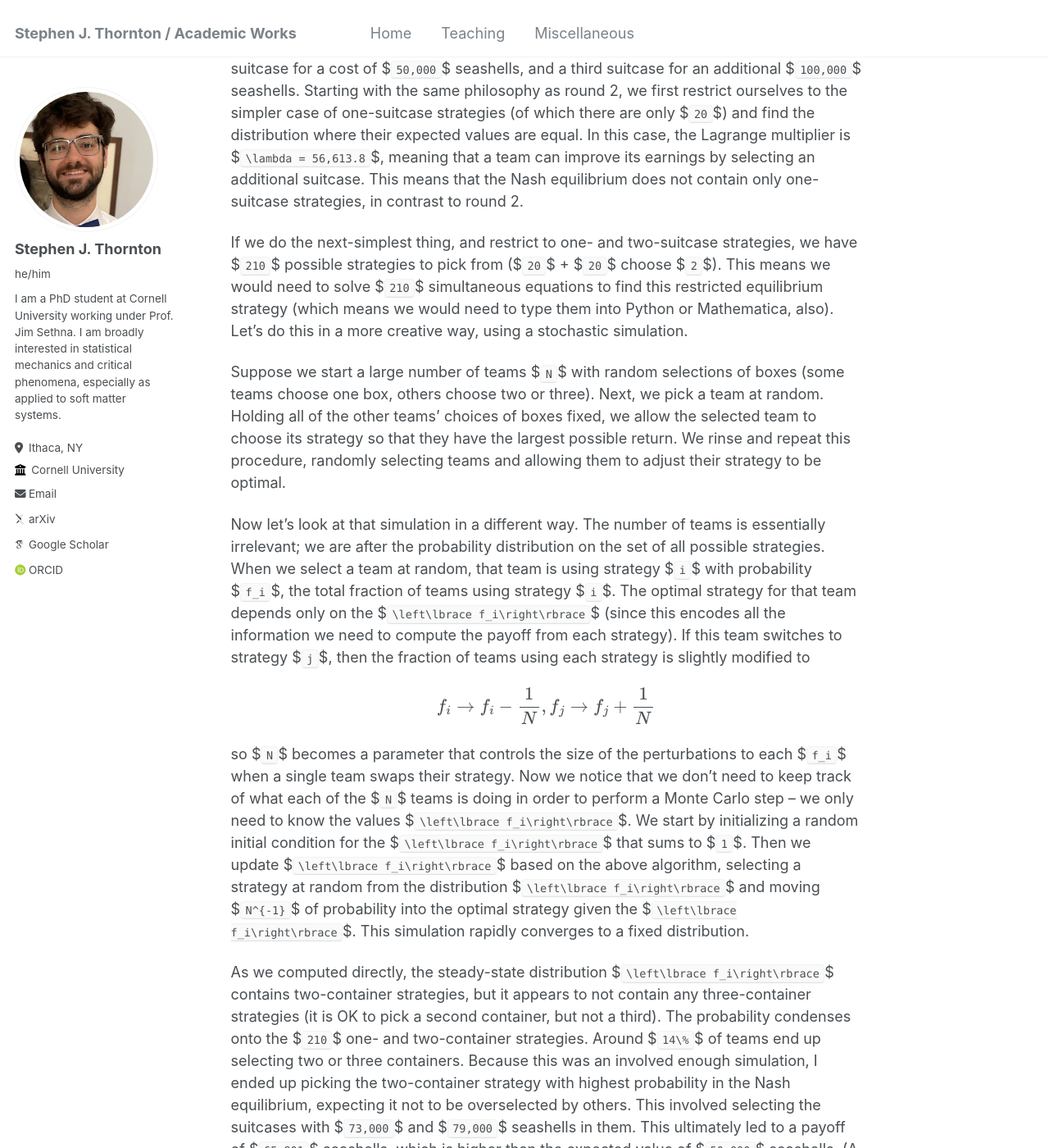
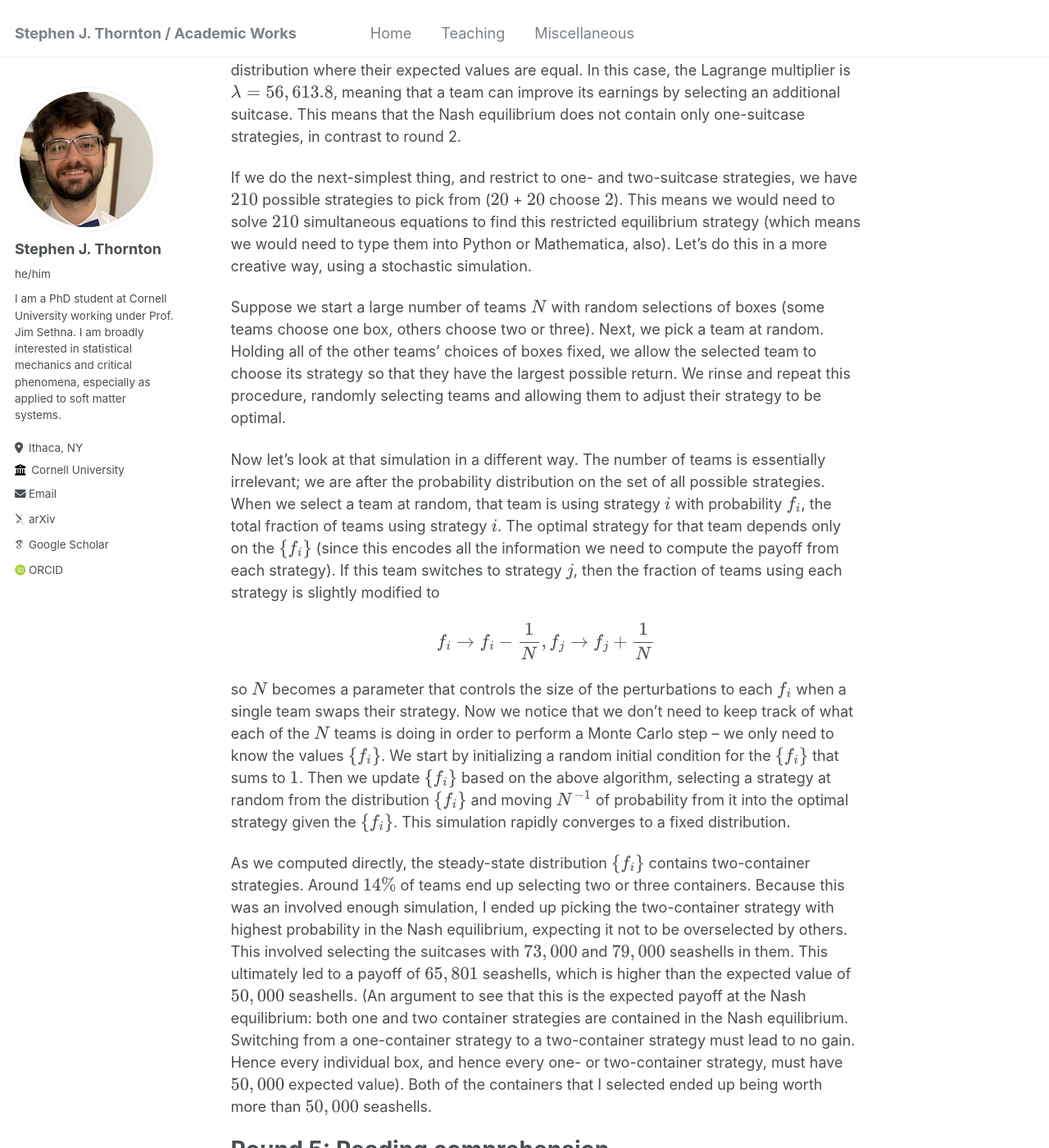
Before and after one commit to stephen-thornton/stephen-thornton.github.io, a Jekyll site: the page built from _miscellaneous/Prosperity.md, in a window 1280 px wide and 1400 px high, scrolled down 5661 px. Shown: the whole window at 82% size. Built offline with Jekyll 4.4.1, drawn with Linux system fonts in a browser that asks for light colours; some web fonts are replaced; some of the changed text lies outside the part shown.

Commit message:
Update Prosperity.md

```diff
--- a/_miscellaneous/Prosperity.md
+++ b/_miscellaneous/Prosperity.md
@@ -41,15 +41,15 @@ In this round, 10 containers are presented. Each container has a different amoun
 
 $$w_i = \frac{c_i}{n_i+100*f_i}.$$
 
-As a twist, we (and everyone else) also have the option to select a second box, for the "low" price of 50,000 seashells (roughly the amount that was won in the entire first manual round).
+As a twist, we (and everyone else) also have the option to select a second box, for the "low" price of \\( 50,000 \\) seashells (roughly the amount that was won in the entire first manual round).
 
 To study the structure of this problem, it is useful to find the *Nash equilibrium*, which is a set of strategies for each team whereupon, given everyone else's strategy remains fixed, you can do no better by changing your strategy. The strategy in complicated games is usually a *mixed* one, meaning that each team finds that using a probability distribution supported over different selections of boxes is optimal (rather than simply picking a particular box).
 
-We can start by studying a simplified game, where we are only allowed to pick one of the boxes (it will turn out that this is sufficient to find the Nash equilibrium). Then a *strategy* for a particular team is a set $\left\lbrace p_i\right\rbrace$ of probabilities for picking each box. The expected return of this strategy, given that every other team's own strategy is fixed, is a weighted sum of the returns from each box:
+We can start by studying a simplified game, where we are only allowed to pick one of the boxes (it will turn out that this is sufficient to find the Nash equilibrium). Then a *strategy* for a particular team is a set \\( \left\lbrace p_i\right\rbrace \\) of probabilities for picking each box. The expected return of this strategy, given that every other team's own strategy is fixed, is a weighted sum of the returns from each box:
 
 $$\left\langle w\right\rangle=\sum_i\frac{p_i c_i}{n_i+100*f_i}.$$
 
-For this strategy to be optimal, our team must not be able to do any better by changing our strategy. However, we may not simply perturb each of the $`p_i`$ independently, since this would violate the constraint that the probabilities sum to $`1`$. This constraint can be enforced using a Lagrange multiplier. Specifically, we can inspect the function
+For this strategy to be optimal, our team must not be able to do any better by changing our strategy. However, we may not simply perturb each of the \\( p_i \\) independently, since this would violate the constraint that the probabilities sum to \\( 1 \\). This constraint can be enforced using a Lagrange multiplier. Specifically, we can inspect the function
 
 $$\mathcal{L}=\sum_i\frac{p_i c_i}{n_i+100*f_i}-\lambda\left(\sum_ip_i-1\right).$$
 
@@ -61,11 +61,11 @@ while the constraint is simultaneously enforced using
 
 $$\frac{\partial\mathcal{L}}{\partial \lambda}=0.$$
 
-Taking the derivative of $\mathcal{L}$ with respect to an arbitrary $`p_j`$, we find the relationship
+Taking the derivative of \\( \mathcal{L} \\) with respect to an arbitrary \\( p_j \\), we find the relationship
 
 $$\frac{c_j}{n_j+100*f_j}=\lambda$$
 
-This gives us an interpretation of $\lambda$: it is the expected return from picking any one of the boxes. The Nash equilibrium is hence achieved when all of the boxes have identical expected value. This can be used to find an equilibrium strategy $`\left\lbrace p_i\right\rbrace`$ by letting $f_i=p_i$. Now for some concrete numbers: the containers contain the following amounts:
+This gives us an interpretation of \\( \lambda \\): it is the expected return from picking any one of the boxes. The Nash equilibrium is hence achieved when all of the boxes have identical expected value. This can be used to find an equilibrium strategy \\( \left\lbrace p_i\right\rbrace \\) by letting \\( f_i=p_i \\). Now for some concrete numbers: the containers contain the following amounts:
 
 $$c_i=10,000*\left\lbrace 10, 80, 37, 17, 90, 31, 50, 20, 73, 89 \right\rbrace.$$
 
@@ -73,7 +73,7 @@ These are shared with the following numbers of individuals:
 
 $$n_i=\left\lbrace 1, 6, 3, 1, 10, 2, 4, 2, 4, 8 \right\rbrace.$$
 
-Using Mathematica to solve the $`10`$ independent simultaneous equations (constraint + equality of the $`10`$ expectation values), we find the following equilibrium strategy:
+Using Mathematica to solve the \\( 10 \\) independent simultaneous equations (constraint + equality of the \\( 10 \\) expectation values), we find the following equilibrium strategy:
 
 $$\left\lbrace p_i\right\rbrace=\left\lbrace 0.018, 0.167, 0.075, 0.038, 0.155, 0.068, 0.102, 0.037, 0.167, 0.172 \right\rbrace$$
 
@@ -81,31 +81,31 @@ and a Lagrange multiplier
 
 $$\lambda=35,248.2.$$
 
-Because the Lagrange multiplier $`\lambda`$ is less than the cost of opening another container ($`50,000`$ seashells), the Nash equilibrium is indeed this probability distribution over the set of one-container strategies (this should be contrasted with the round 4 result).
+Because the Lagrange multiplier \\( \lambda \\) is less than the cost of opening another container (\\( 50,000 \\) seashells), the Nash equilibrium is indeed this probability distribution over the set of one-container strategies (this should be contrasted with the round 4 result).
 
-Now for the question of which container to pick. If we had strong beliefs about which container others would pick (relative to the Nash equilibrium), we could exploit these to do better than the other teams. However, I assume the other teams are playing optimally and roll a weighted die with the probabilities of the Nash equilibrium strategy. I end up selecting the $`9`$th box. $`24.06\%`$ of the other teams ended up selecting this box, which is significantly higher than the expected (from Nash) of ~$`16.7\%`$. As a result, I only earned $26,015$ seashells instead of the expected $35,248.2$. However, the result that I should definitely *not* pick a second box was correct.
+Now for the question of which container to pick. If we had strong beliefs about which container others would pick (relative to the Nash equilibrium), we could exploit these to do better than the other teams. However, I assume the other teams are playing optimally and roll a weighted die with the probabilities of the Nash equilibrium strategy. I end up selecting the \\( 9 \\)th box. \\( 24.06\% \\) of the other teams ended up selecting this box, which is significantly higher than the expected (from Nash) of ~\\( 16.7\% \\). As a result, I only earned \\( 26,015 \\) seashells instead of the expected \\( 35,248.2 \\). However, the result that I should definitely *not* pick a second box was correct.
 
 # Round 3: Turtle trading
-In this round, there is a "large collection" of turtles that are looking to trade flippers with you. You will set a *bid price*, which is the price you will buy all flippers at. The turtles will sell you their flippers at your bid price as long as it is above their *reserve price*, which can be thought of as the minimal value that each turtle values its flipper. You can then sell the flippers at $`320`$ seashells per flipper. The pdf of reserve prices is (using Iverson bracket notation)
+In this round, there is a "large collection" of turtles that are looking to trade flippers with you. You will set a *bid price*, which is the price you will buy all flippers at. The turtles will sell you their flippers at your bid price as long as it is above their *reserve price*, which can be thought of as the minimal value that each turtle values its flipper. You can then sell the flippers at \\( 320 \\) seashells per flipper. The pdf of reserve prices is (using Iverson bracket notation)
 
 $$\rho(x) = \frac{1}{110}\left[160\leq x \leq 200\textrm{   or   }250\leq x \leq 320\right].$$
 
-We are told the following fact, which I think many teams misinterpreted: "The distribution of reserve prices is uniform between $`160–200`$ and $`250–320`$, but none of the Sea Turtles will trade between $`200`$ and $`250`$ due to some ancient superstition." Some teams interpreted the second part of this sentence as an explanation of the strange distribution (why do no turtles have reserve prices between $`200`$ and $`250`$? Superstition!). However, as it is written, it is implying something more severe:
+We are told the following fact, which I think many teams misinterpreted: "The distribution of reserve prices is uniform between \\( 160–200 \\) and \\( 250–320 \\), but none of the Sea Turtles will trade between \\( 200 \\) and \\( 250 \\) due to some ancient superstition." Some teams interpreted the second part of this sentence as an explanation of the strange distribution (why do no turtles have reserve prices between \\( 200 \\) and \\( 250 \\)? Superstition!). However, as it is written, it is implying something more severe:
 
-1) It specifically says none of the turtles will *trade* between $`200`$ and $`250`$.
+1) It specifically says none of the turtles will *trade* between \\( 200 \\) and \\( 250 \\).
 2) The turtles *trade* flippers with you at your *bid* price.
 
-Conclusion: exactly ZERO turtles will trade with you if you place a bid between $`200`$ and $`250`$. This won't change many of my conclusions, but it does explain some peculiarities in the graphs I will show.
+Conclusion: exactly ZERO turtles will trade with you if you place a bid between \\( 200 \\) and \\( 250 \\). This won't change many of my conclusions, but it does explain some peculiarities in the graphs I will show.
 
-In the first part of this round, this is all of the information we have. We can compute our expected return per flipper (I assume each of the large number of turtles has one flipper to trade). Suppose our bid price is $`b_1`$. Then, so long as we don't bid between $`200`$ and $`250`$, our expected return per flipper is the difference between our sale and purchase price, multiplied by the expected fraction of turtles that trade with us:
+In the first part of this round, this is all of the information we have. We can compute our expected return per flipper (I assume each of the large number of turtles has one flipper to trade). Suppose our bid price is \\( b_1 \\). Then, so long as we don't bid between \\( 200 \\) and \\( 250 \)), our expected return per flipper is the difference between our sale and purchase price, multiplied by the expected fraction of turtles that trade with us:
 
 $$r_1(b_1)=\left(320-b_1\right)\int_{160}^{b_1}\textrm{d}x\textrm{ }\rho(x).$$
 
-Our return is $`0`$ if we bid between $`200`$ and $`250`$. Plotting this gives a maximum of $`480/11`$ seashells per flipper at a first bid price of $`b_1=200`$:
+Our return is \\( 0 \\) if we bid between \\( 200 \\) and \\( 250 \\). Plotting this gives a maximum of \\( 480/11 \\) seashells per flipper at a first bid price of \\( b_1=200 \\):
 
 
 
-It is worth noting the local maximum at $`265`$ as well, which becomes important in the second part of the round. In the second part of this round, the rules are largely the same. However, the turtles are becoming pickier. If you bid above the reserve price of the turtle but *below the average second bid*, the turtle will only trade with you with probability
+It is worth noting the local maximum at \\( 265 \\) as well, which becomes important in the second part of the round. In the second part of this round, the rules are largely the same. However, the turtles are becoming pickier. If you bid above the reserve price of the turtle but *below the average second bid*, the turtle will only trade with you with probability
 
 $$p(b_2,b_{avg})=\left(\frac{320-b_{avg}}{320-b_2}\right)^3,$$
 
@@ -117,25 +117,25 @@ We can also plot the expected returns as a function of the optimal second bid:
 
 
 
-The mean second bid should never be less than $`200`$, since no team will want to bid less than $`200`$ (you will always do strictly worse, no matter what the average second bid is, if you do this). At an average bid price of $`320-10*33^{2/3}=217.117`$, the optimal choice switches from bidding $`200`$ to bidding $`265`$. At averages above $`265`$, you always do optimally when you bid the average. I ended up selecting $`265`$ (the highest return for a reasonable range of average bid prices), but this ended up hurting me, as the average second bid was way higher at $`286`$.
+The mean second bid should never be less than \\( 200 \\), since no team will want to bid less than \\( 200 \\) (you will always do strictly worse, no matter what the average second bid is, if you do this). At an average bid price of \\( 320-10*33^{2/3}=217.117 \\), the optimal choice switches from bidding \\( 200 \\) to bidding \\( 265 \\). At averages above \\( 265 \\), you always do optimally when you bid the average. I ended up selecting \\( 265 \\) (the highest return for a reasonable range of average bid prices), but this ended up hurting me, as the average second bid was way higher at \\( 286 \\).
 
 # Round 4: Competitive suitcase picking (round 2 reprise)
-This round ended up being nearly identical to round 2 in theory, but with more interesting results given the selected numbers. There are now $`20`$ suitcases to choose from, with identical rules for sharing as in round 2. However, one can choose to select a second suitcase for a cost of $`50,000`$ seashells, and a third suitcase for an additional $`100,000`$ seashells. Starting with the same philosophy as round 2, we first restrict ourselves to the simpler case of one-suitcase strategies (of which there are only $`20`$) and find the distribution where their expected values are equal. In this case, the Lagrange multiplier is $`\lambda = 56,613.8`$, meaning that a team can improve its earnings by selecting an additional suitcase. This means that the Nash equilibrium does not contain only one-suitcase strategies, in contrast to round 2.
+This round ended up being nearly identical to round 2 in theory, but with more interesting results given the selected numbers. There are now \\( 20 \\) suitcases to choose from, with identical rules for sharing as in round 2. However, one can choose to select a second suitcase for a cost of \\( 50,000 \\) seashells, and a third suitcase for an additional \\( 100,000 \\) seashells. Starting with the same philosophy as round 2, we first restrict ourselves to the simpler case of one-suitcase strategies (of which there are only \\( 20 \\)) and find the distribution where their expected values are equal. In this case, the Lagrange multiplier is \\( \lambda = 56,613.8 \\), meaning that a team can improve its earnings by selecting an additional suitcase. This means that the Nash equilibrium does not contain only one-suitcase strategies, in contrast to round 2.
 
-If we do the next-simplest thing, and restrict to one- and two-suitcase strategies, we have $`210`$ possible strategies to pick from ($`20`$ + $`20`$ choose $`2`$). This means we would need to solve $`210`$ simultaneous equations to find this restricted equilibrium strategy (which means we would need to type them into Python or Mathematica, also). Let's do this in a more creative way, using a stochastic simulation.
+If we do the next-simplest thing, and restrict to one- and two-suitcase strategies, we have \\( 210 \\) possible strategies to pick from (\\( 20 \\) + \\( 20 \\) choose \\( 2 \\)). This means we would need to solve \\( 210 \\) simultaneous equations to find this restricted equilibrium strategy (which means we would need to type them into Python or Mathematica, also). Let's do this in a more creative way, using a stochastic simulation.
 
-Suppose we start a large number of teams $`N`$ with random selections of boxes (some teams choose one box, others choose two or three). Next, we pick a team at random. Holding all of the other teams' choices of boxes fixed, we allow the selected team to choose its strategy so that they have the largest possible return. We rinse and repeat this procedure, randomly selecting teams and allowing them to adjust their strategy to be optimal.
+Suppose we start a large number of teams \\( N \\) with random selections of boxes (some teams choose one box, others choose two or three). Next, we pick a team at random. Holding all of the other teams' choices of boxes fixed, we allow the selected team to choose its strategy so that they have the largest possible return. We rinse and repeat this procedure, randomly selecting teams and allowing them to adjust their strategy to be optimal.
 
-Now let's look at that simulation in a different way. The number of teams is essentially irrelevant; we are after the probability distribution on the set of all possible strategies. When we select a team at random, that team is using strategy $`i`$ with probability $`f_i`$, the total fraction of teams using strategy $`i`$. The optimal strategy for that team depends only on the $`\left\lbrace f_i\right\rbrace`$ (since this encodes all the information we need to compute the payoff from each strategy). If this team switches to strategy $`j`$, then the fraction of teams using each strategy is slightly modified to
+Now let's look at that simulation in a different way. The number of teams is essentially irrelevant; we are after the probability distribution on the set of all possible strategies. When we select a team at random, that team is using strategy \\( i \\) with probability \\( f_i \\), the total fraction of teams using strategy \\( i \\). The optimal strategy for that team depends only on the \\( \left\lbrace f_i\right\rbrace \\) (since this encodes all the information we need to compute the payoff from each strategy). If this team switches to strategy \\( j \\), then the fraction of teams using each strategy is slightly modified to
 
 $$f_i\rightarrow f_i-\frac{1}{N},   f_j\rightarrow f_j+\frac{1}{N}$$
 
-so $`N`$ becomes a parameter that controls the size of the perturbations to each $`f_i`$ when a single team swaps their strategy. Now we notice that we don't need to keep track of what each of the $`N`$ teams is doing in order to perform a Monte Carlo step – we only need to know the values $`\left\lbrace f_i\right\rbrace`$. We start by initializing a random initial condition for the $`\left\lbrace f_i\right\rbrace`$ that sums to $`1`$. Then we update $`\left\lbrace f_i\right\rbrace`$ based on the above algorithm, selecting a strategy at random from the distribution $`\left\lbrace f_i\right\rbrace`$ and moving $`N^{-1}`$ of probability into the optimal strategy given the $`\left\lbrace f_i\right\rbrace`$. This simulation rapidly converges to a fixed distribution.
+so \\( N \\) becomes a parameter that controls the size of the perturbations to each \\( f_i \\) when a single team swaps their strategy. Now we notice that we don't need to keep track of what each of the \\( N \\) teams is doing in order to perform a Monte Carlo step – we only need to know the values \\( \left\lbrace f_i\right\rbrace \\). We start by initializing a random initial condition for the \\( \left\lbrace f_i\right\rbrace \\) that sums to \\( 1 \\). Then we update \\( \left\lbrace f_i\right\rbrace \\) based on the above algorithm, selecting a strategy at random from the distribution \\( \left\lbrace f_i\right\rbrace \\) and moving \\( N^{-1} \\) of probability from it into the optimal strategy given the \\( \left\lbrace f_i\right\rbrace \\). This simulation rapidly converges to a fixed distribution.
 
-As we computed directly, the steady-state distribution $`\left\lbrace f_i\right\rbrace`$ contains two-container strategies, but it appears to not contain any three-container strategies (it is OK to pick a second container, but not a third). The probability condenses onto the $`210`$ one- and two-container strategies. Around $`14\%`$ of teams end up selecting two or three containers. Because this was an involved enough simulation, I ended up picking the two-container strategy with highest probability in the Nash equilibrium, expecting it not to be overselected by others. This involved selecting the suitcases with $`73,000`$ and $`79,000`$ seashells in them. This ultimately led to a payoff of $`65,801`$ seashells, which is higher than the expected value of $`50,000`$ seashells. (A rough argument to see that this is the expected payoff at the Nash equilibrium – both one and two container strategies are contained in the Nash equilibrium. Switching from a one container strategy to a two container strategy must lead to no gain. Hence every individual box, and hence every one- or two-container strategy, must have $`50,000`$ expected value). Both of the containers that I selected ended up being worth more than 50,000 seashells.
+As we computed directly, the steady-state distribution \\( \left\lbrace f_i\right\rbrace \\) contains two-container strategies. Around \\( 14\% \\) of teams end up selecting two or three containers. Because this was an involved enough simulation, I ended up picking the two-container strategy with highest probability in the Nash equilibrium, expecting it not to be overselected by others. This involved selecting the suitcases with \\( 73,000 \\) and \\( 79,000 \\) seashells in them. This ultimately led to a payoff of \\( 65,801 \\) seashells, which is higher than the expected value of \\( 50,000 \\) seashells. (An argument to see that this is the expected payoff at the Nash equilibrium: both one and two container strategies are contained in the Nash equilibrium. Switching from a one-container strategy to a two-container strategy must lead to no gain. Hence every individual box, and hence every one- or two-container strategy, must have \\( 50,000 \\) expected value). Both of the containers that I selected ended up being worth more than \\( 50,000 \\) seashells.
 
 # Round 5: Reading comprehension
 
-In this challenge, you were tasked with reading the magazine "Goldberg" (a parody of Bloomberg) and picking some set of commodities to buy or sell in certain amounts. Essentially, there is a set of news blurbs (e.g. cactus rail spikes are responsible for a train accident) and we are tasked with buying or selling some amount of cactus rail spikes. If you are not diversified in your buying and selling, you are hit with substantial fees: I found that when a given $`\%`$ of a commodity is bought/sold, the profit is $`10,000*\%`$ while the fee is $`120*\%^2`$. I ended up reading the news articles, classifying whether the news was "good" or "bad" (corresponding to "buy" and "sell"), and quantifying my certainty in the situation given the news (some news was more certain than others; some information hinted merely at "rumors").
+In this challenge, you were tasked with reading the magazine "Goldberg" (a parody of Bloomberg) and picking some set of commodities to buy or sell in certain amounts. Essentially, there is a set of news blurbs (e.g. cactus rail spikes are responsible for a train accident) and we are tasked with buying or selling some amount of cactus rail spikes. If you are not diversified in your buying and selling, you are hit with substantial fees: I found that when a given \\( \% \\) of a commodity is bought/sold, the profit is \\( 10,000*\% \\) while the fee is \\( 120*\%^2 \\). I ended up reading the news articles, classifying whether the news was "good" or "bad" (corresponding to "buy" and "sell"), and quantifying my certainty in the situation given the news (some news was more certain than others; some information hinted merely at "rumors").
 
 The major thing that I missed was that we were trading the actual objects, rather than stock in the object. For instance, the commodity "Red Flags" caused a bull stampede, which destroyed most of the Red Flags. I thought I was trading stock in Red Flags (which likely would have gone down), rather than the Red Flags themselves. The supply of Red Flags went down, which drove their prices up. This caused me to switch some of the "buy" and "sell" which led to losses in this manual round. Very few numbers were given here, so things were not very quantitative anyway.
```
